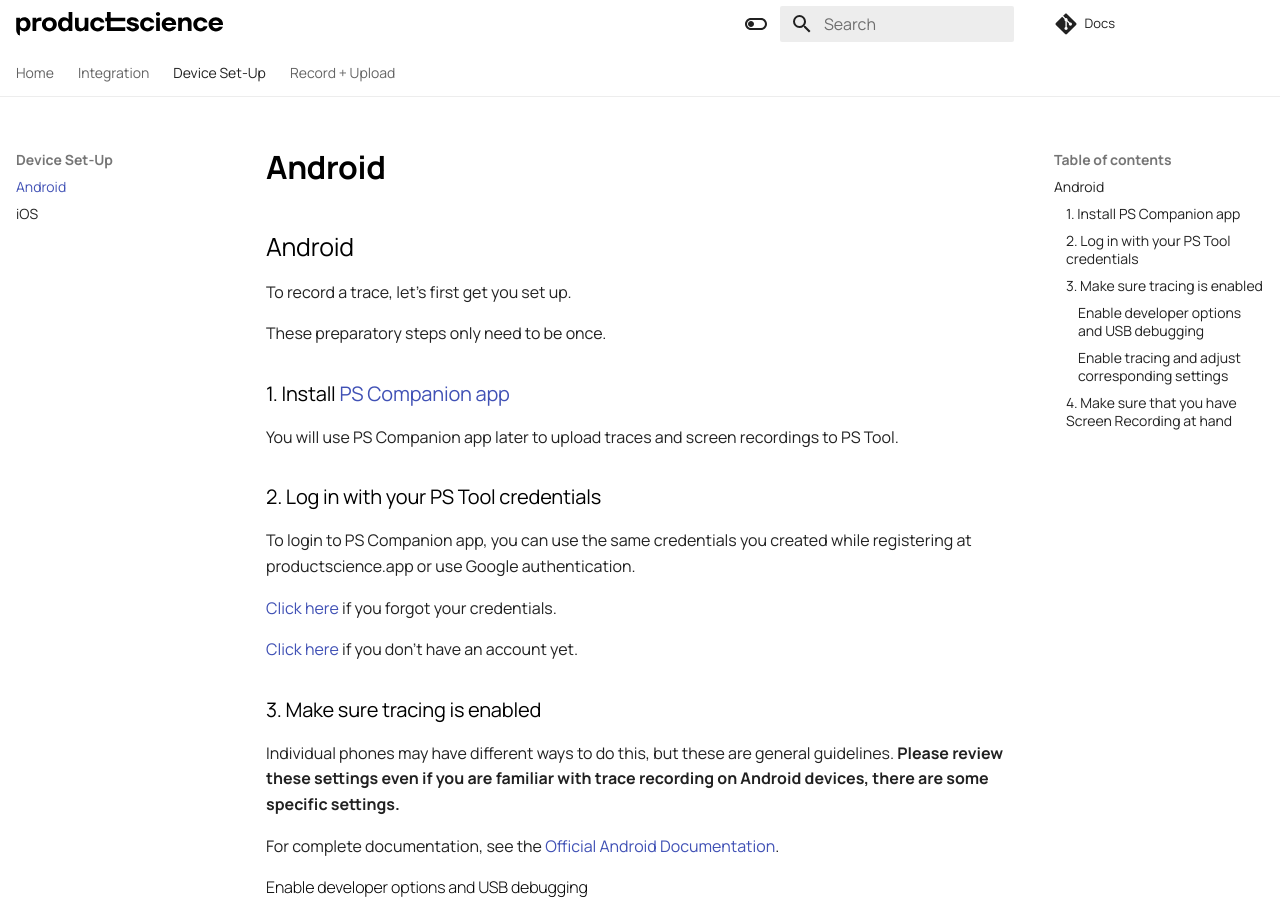
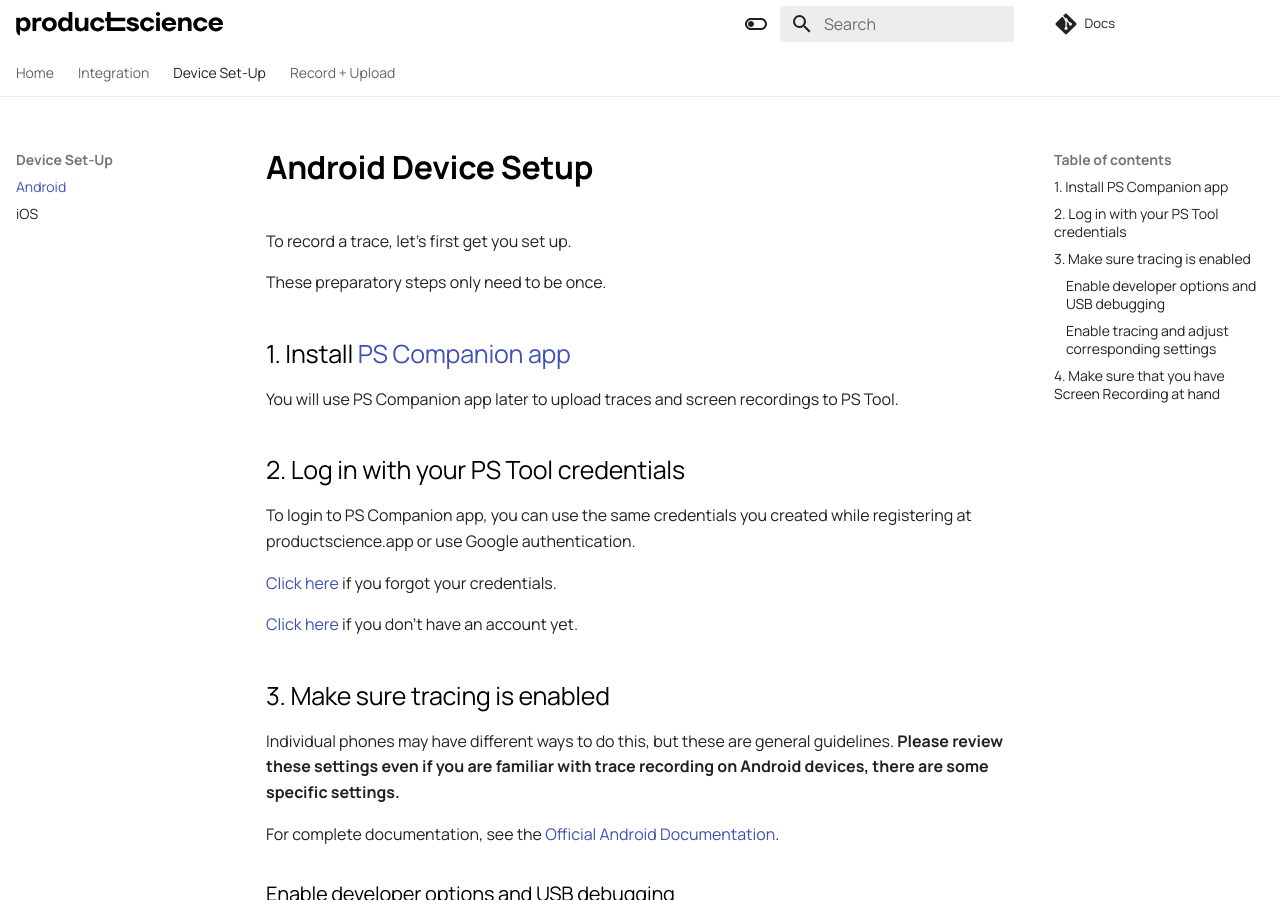
Before and after one commit to product-science/docs, an MkDocs documentation site: the page built from docs/website-docs/device-set-up-android.md, in a window 1280 px wide and 900 px high. Built offline with MkDocs 1.6.1 and Material for MkDocs 9.7.7, drawn with Linux system fonts in a browser that asks for light colours.

Commit message:
Headers + text levels

```diff
--- a/docs/website-docs/device-set-up-android.md
+++ b/docs/website-docs/device-set-up-android.md
@@ -1,15 +1,14 @@
-Android
----------
+# Android Device Setup
 
 To record a trace, let’s first get you set up.
 
 These preparatory steps only need to be once.
 
-### 1. Install [PS Companion app](https://play.google.com/store/apps/details?id=com.ps.companion&hl=en_US&gl=US&pli=1)
+## 1. Install [PS Companion app](https://play.google.com/store/apps/details?id=com.ps.companion&hl=en_US&gl=US&pli=1)
 
 You will use PS Companion app later to upload traces and screen recordings to PS Tool.
 
-### 2. Log in with your PS Tool credentials
+## 2. Log in with your PS Tool credentials
 
 To login to PS Companion app, you can use the same credentials you created while registering at productscience.app or use Google authentication.
 
@@ -17,19 +16,19 @@ To login to PS Companion app, you can use the same credentials you created while
 
 [Click here](https://productscience.app/sign-up-trial) if you don't have an account yet.
 
-### 3. Make sure tracing is enabled
+## 3. Make sure tracing is enabled
 Individual phones may have different ways to do this, but these are general guidelines. **Please review these settings even if you are familiar with trace recording on Android devices, there are some specific settings.**
 
 For complete documentation, see the [Official Android Documentation](https://developer.android.com/studio/debug/dev-options).
 
-#### Enable developer options and USB debugging
+### Enable developer options and USB debugging
 
 - Settings &gt; About phone &gt; Software information &gt; Build number
 - Tap the Build number option __7 times__
 
 ![enable-developer-settings](../images/dev-options.png)
 
-#### Enable tracing and adjust corresponding settings
+### Enable tracing and adjust corresponding settings
 
 - Settings &gt; System &gt; Developer options &gt; Debugging section &gt; System Tracing
 - Make sure to turn off all options in __Categories__ except 'sched: CPU Scheduling' and 'view: View System'
@@ -42,7 +41,7 @@ For complete documentation, see the [Official Android Documentation](https://dev
 
 ![quick-settings](../images/quick-settings.png){ align=center width="300" }
 
-### 4. Make sure that you have Screen Recording at hand
+## 4. Make sure that you have Screen Recording at hand
 
 Source [Google](https://support.google.com/android/answer/9075928?hl=en)
 
--- a/mkdocs.yml
+++ b/mkdocs.yml
@@ -24,7 +24,7 @@ nav:
       - Android: website-docs/device-set-up-android.md
       - iOS: website-docs/device-set-up-ios.md
   - Record + Upload:
-      - Anroid: website-docs/record-n-upload-android.md
+      - Android: website-docs/record-n-upload-android.md
       - iOS: website-docs/record-n-upload-ios.md
 
 # Visual
```
Also changed, not shown: docs/website-docs/device-set-up-ios.md (+5 -6 lines), docs/website-docs/record-n-upload-android.md (+1 -2 lines), docs/website-docs/record-n-upload-ios.md (+1 -2 lines).
